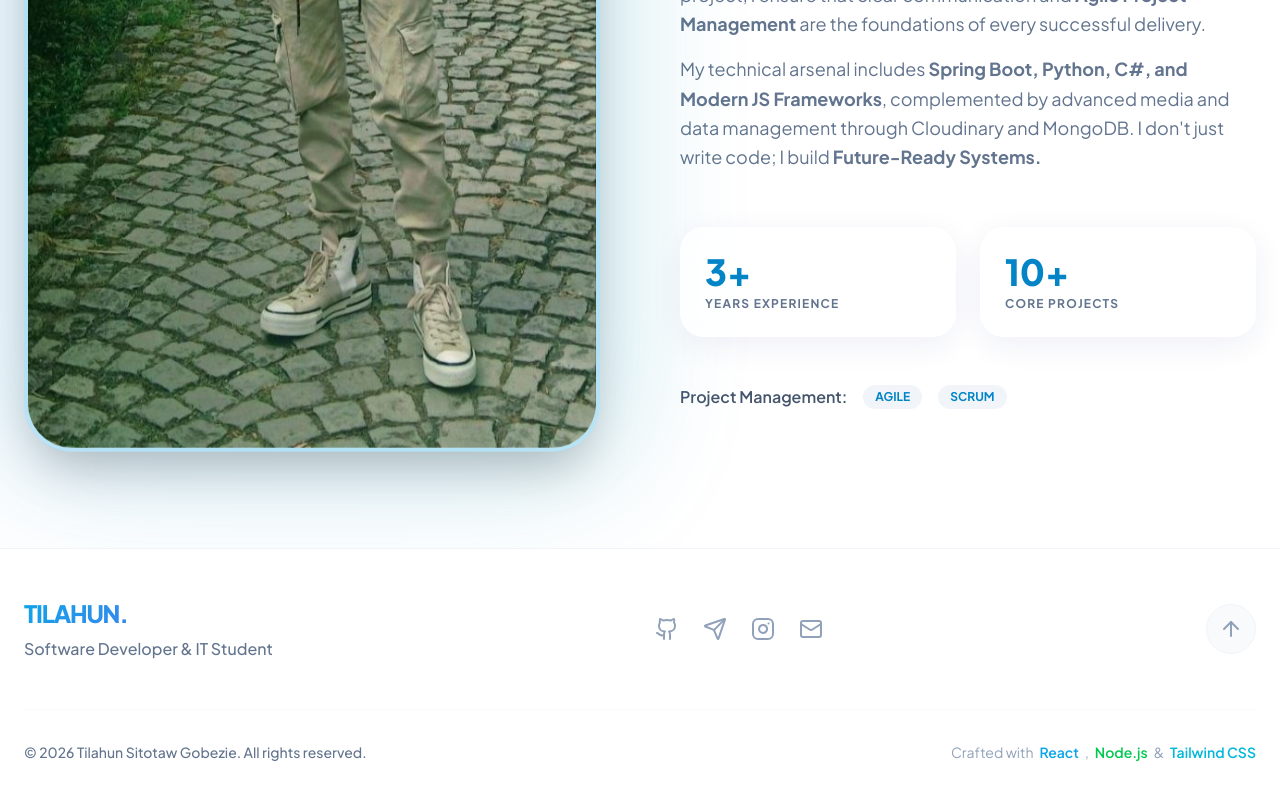
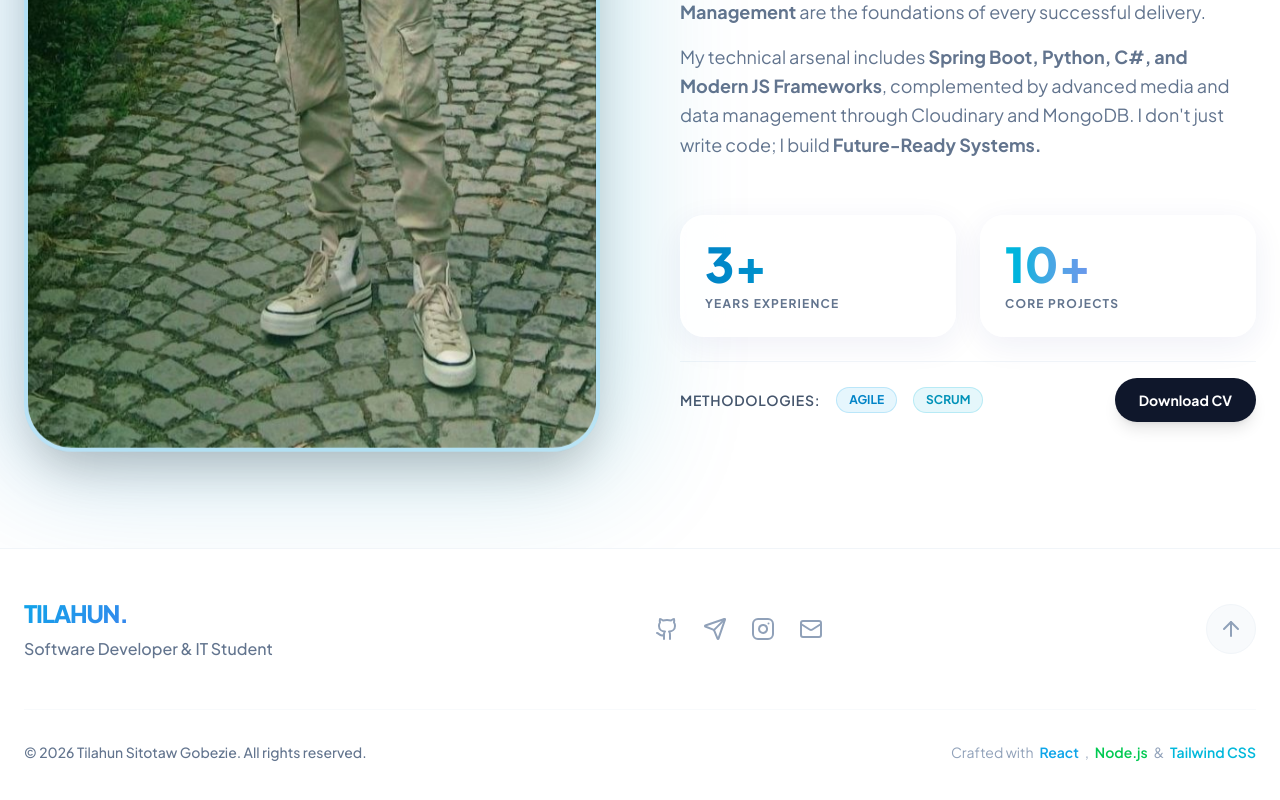
Before and after one commit to Tilahun-Sitotaw/Portfolio-, a React (Vite) app: page /about in a window 1280 px wide. Shown: the part 916-1716 px from the top of the page. Built offline with nearby package versions, Linux system fonts and the light colour scheme.

Commit message:
Modernize UI across Hero, About, Skills, and Contact to create a premium portfolio feel

```diff
--- a/src/components/About.jsx
+++ b/src/components/About.jsx
@@ -59,21 +59,37 @@ const About = () => {
                                 </p>
                             </div>
 
-                            <div className="grid grid-cols-2 gap-6 pt-6">
-                                <div className="p-6 rounded-3xl glass hover:shadow-xl transition-all duration-500 group/card">
-                                    <h3 className="text-4xl font-black text-primary-600 mb-1 group-hover/card:scale-110 transition-transform origin-left">3+</h3>
-                                    <p className="text-xs font-bold text-slate-500 uppercase tracking-widest">Years Experience</p>
+                            <div className="grid grid-cols-2 gap-6 pt-6 mb-6">
+                                <div className="relative group/card">
+                                    <div className="absolute inset-0 bg-gradient-to-r from-primary-500/20 to-cyan-500/20 rounded-3xl blur-xl transition-all duration-300 opacity-0 group-hover/card:opacity-100"></div>
+                                    <div className="p-6 rounded-3xl glass hover:shadow-[0_15px_30px_-10px_rgba(14,165,233,0.3)] transition-all duration-500 relative z-10 bg-white/80 dark:bg-slate-900/80">
+                                        <h3 className="text-5xl font-black text-transparent bg-clip-text bg-gradient-to-r from-primary-600 to-cyan-500 mb-2 group-hover/card:scale-110 transition-transform origin-left">3+</h3>
+                                        <p className="text-xs font-bold text-slate-500 uppercase tracking-widest">Years Experience</p>
+                                    </div>
                                 </div>
-                                <div className="p-6 rounded-3xl glass hover:shadow-xl transition-all duration-500 group/card">
-                                    <h3 className="text-4xl font-black text-primary-600 mb-1 group-hover/card:scale-110 transition-transform origin-left">10+</h3>
-                                    <p className="text-xs font-bold text-slate-500 uppercase tracking-widest">Core Projects</p>
+                                <div className="relative group/card">
+                                    <div className="absolute inset-0 bg-gradient-to-r from-cyan-500/20 to-purple-500/20 rounded-3xl blur-xl transition-all duration-300 opacity-0 group-hover/card:opacity-100"></div>
+                                    <div className="p-6 rounded-3xl glass hover:shadow-[0_15px_30px_-10px_rgba(14,165,233,0.3)] transition-all duration-500 relative z-10 bg-white/80 dark:bg-slate-900/80">
+                                        <h3 className="text-5xl font-black text-transparent bg-clip-text bg-gradient-to-r from-cyan-500 to-purple-500 mb-2 group-hover/card:scale-110 transition-transform origin-left">10+</h3>
+                                        <p className="text-xs font-bold text-slate-500 uppercase tracking-widest">Core Projects</p>
+                                    </div>
                                 </div>
                             </div>
 
-                            <div className="pt-4 flex gap-4 items-center text-slate-600 dark:text-slate-400">
-                                <span className="font-semibold">Project Management:</span>
-                                <span className="px-3 py-1 bg-slate-100 dark:bg-slate-800 rounded-full text-xs font-bold text-primary-600">AGILE</span>
-                                <span className="px-3 py-1 bg-slate-100 dark:bg-slate-800 rounded-full text-xs font-bold text-primary-600">SCRUM</span>
+                            <div className="flex flex-col sm:flex-row gap-6 pt-4 items-center justify-between border-t border-slate-100 dark:border-slate-800">
+                                <div className="flex gap-4 items-center text-slate-600 dark:text-slate-400">
+                                    <span className="font-semibold text-sm uppercase tracking-wider">Methodologies:</span>
+                                    <span className="px-3 py-1 bg-primary-500/10 border border-primary-500/20 rounded-full text-xs font-bold text-primary-600">AGILE</span>
+                                    <span className="px-3 py-1 bg-cyan-500/10 border border-cyan-500/20 rounded-full text-xs font-bold text-cyan-600">SCRUM</span>
+                                </div>
+                                <motion.a
+                                    href="#"
+                                    whileHover={{ scale: 1.05 }}
+                                    whileTap={{ scale: 0.95 }}
+                                    className="px-6 py-3 rounded-full font-bold text-sm bg-slate-900 text-white dark:bg-white dark:text-slate-900 shadow-lg hover:shadow-primary-500/30 transition-all flex items-center gap-2"
+                                >
+                                    Download CV
+                                </motion.a>
                             </div>
                         </div>
                     </motion.div>
--- a/src/components/Skills.jsx
+++ b/src/components/Skills.jsx
@@ -56,27 +56,30 @@ const Skills = () => {
                             whileInView={{ opacity: 1, scale: 1 }}
                             transition={{ duration: 0.5, delay: index * 0.1 }}
                             viewport={{ once: true }}
-                            className="p-8 glass rounded-3xl hover-glow transition-all duration-300 group"
+                            className="relative group"
                         >
+                            <div className="absolute inset-0 bg-gradient-to-r from-primary-500/10 to-cyan-500/10 rounded-3xl blur-xl transition-all duration-300 opacity-0 group-hover:opacity-100"></div>
+                            <div className="p-8 glass rounded-3xl relative z-10 transition-all duration-500 hover:shadow-[0_10px_40px_-10px_rgba(14,165,233,0.3)] bg-white/80 dark:bg-slate-900/80 h-full flex flex-col">
                                 <div className="mb-6 group-hover:scale-110 transition-transform duration-300">
                                     {category.icon}
                                 </div>
                                 <h3 className="text-xl font-bold text-slate-900 dark:text-white mb-4">{category.title}</h3>
-                            <div className="flex flex-wrap gap-2">
+                                <div className="flex flex-wrap gap-2 mt-auto pt-4">
                                     {category.skills.map((skill, si) => (
                                         <span
                                             key={si}
-                                        className="px-3 py-1 bg-white/50 dark:bg-slate-800/50 border border-slate-200 dark:border-slate-700 text-slate-600 dark:text-slate-400 rounded-lg text-sm font-semibold hover:bg-primary-500 hover:text-white dark:hover:bg-primary-500 transition-colors cursor-default"
+                                            className="px-3 py-1.5 bg-slate-100 dark:bg-slate-800 border border-slate-200 dark:border-slate-700 text-slate-600 dark:text-slate-300 rounded-lg text-xs font-bold uppercase tracking-wider hover:-translate-y-1 hover:shadow-lg hover:shadow-primary-500/20 hover:border-primary-500/50 hover:text-primary-600 dark:hover:text-primary-400 transition-all cursor-default"
                                         >
                                             {skill}
                                         </span>
                                     ))}
                                 </div>
+                            </div>
                         </motion.div>
                     ))}
                 </div>
             </div>
-        </section>
+        </section >
     );
 };
 
```
Also changed, not shown: src/components/Contact.jsx (+13 -10 lines), src/components/Hero.jsx (+24 -9 lines). Lines whose indentation alone changed are shown as unchanged.
